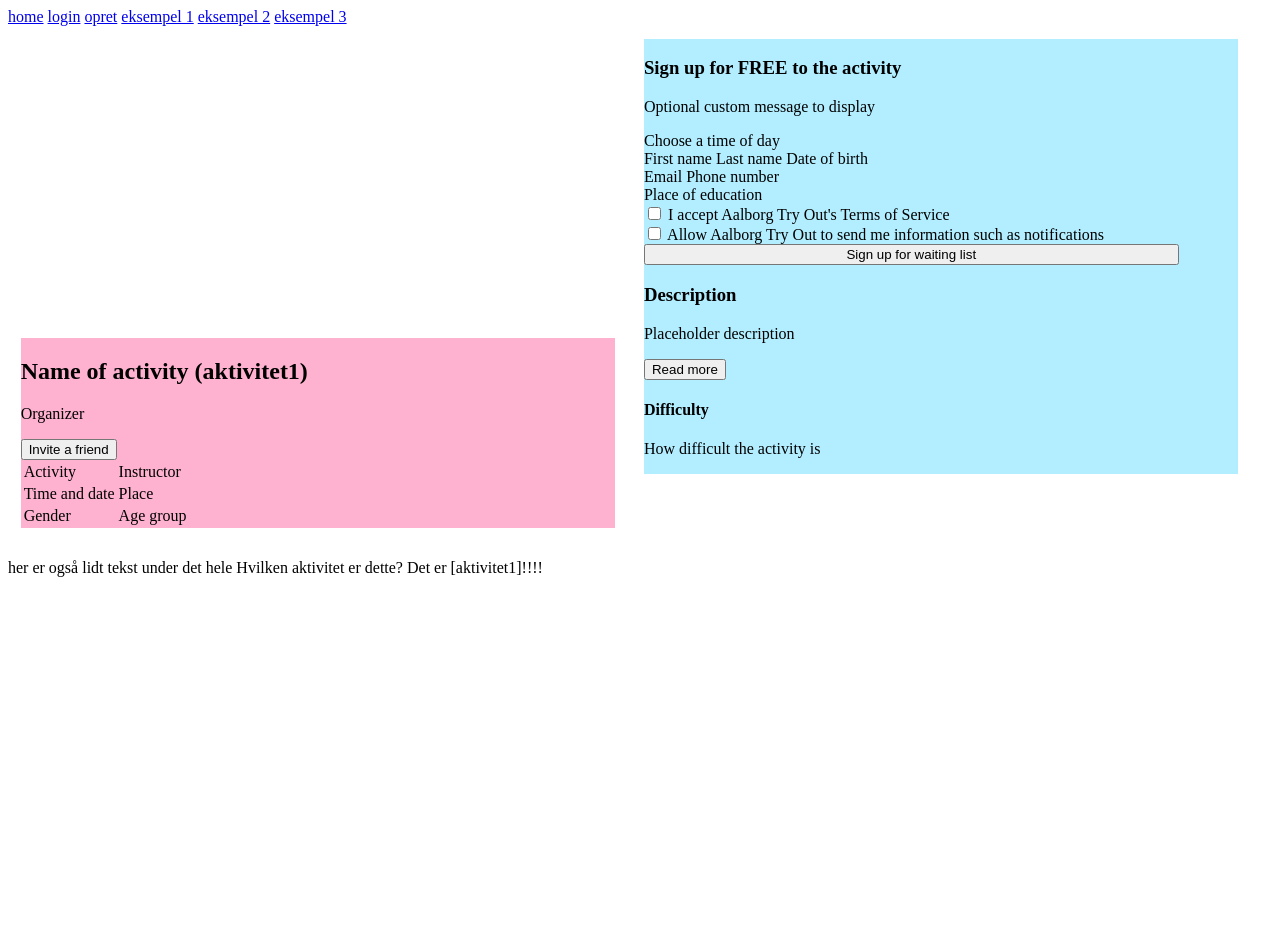
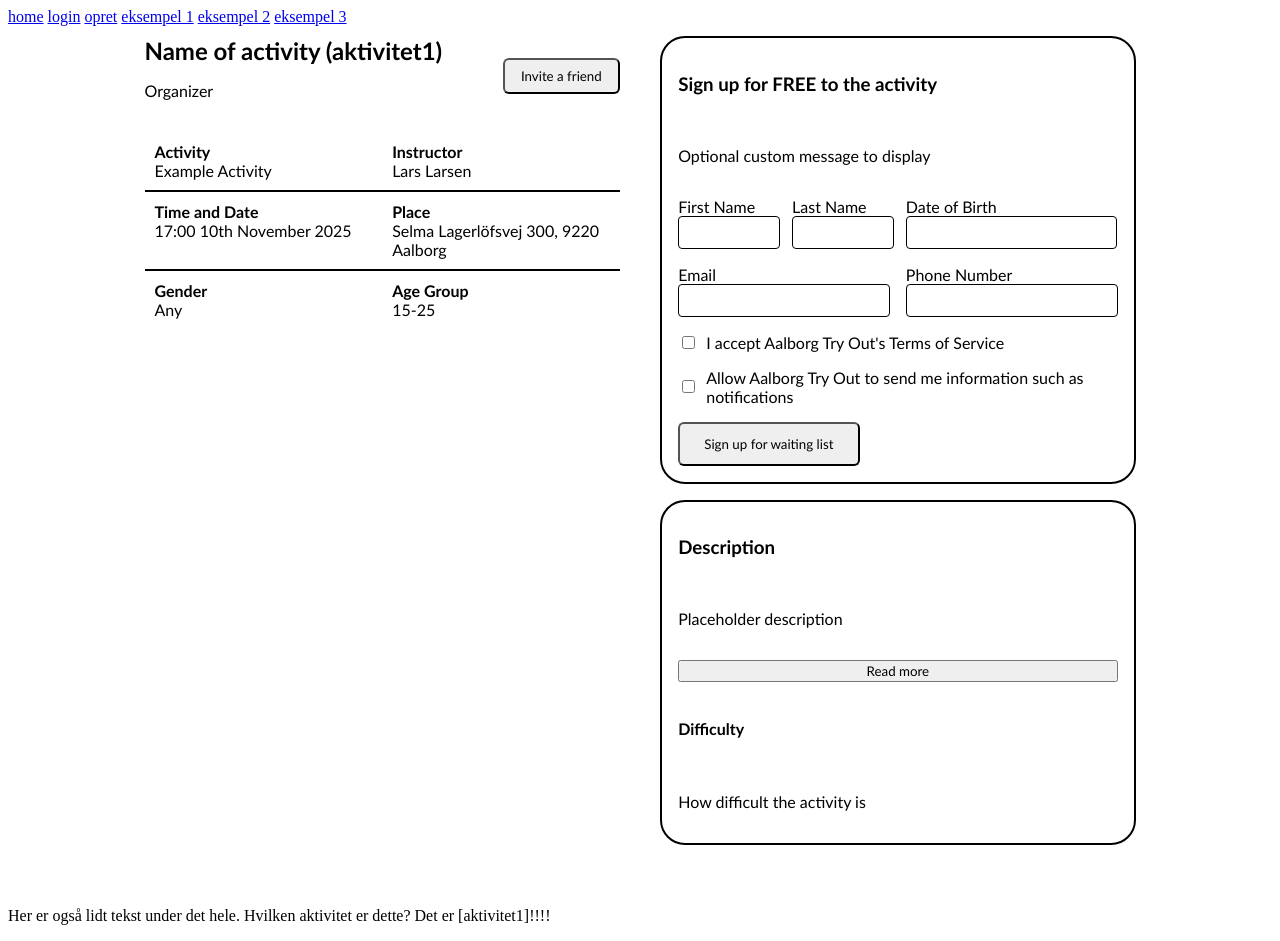
Before and after one commit to FreshLuna/Project-3, a SvelteKit app in the folder Frontendp3/: page /aktivitet1 in a window 1280 px wide. Before the commit the page ends 800 px from the top, so only its background shows below. Built offline with nearby package versions, Linux system fonts and the light colour scheme.

Commit message:
General structure added for activity sign up page
- sign up form using flexbox (use grid instead)
- still missing place of education dropdown

```diff
--- a/Frontendp3/src/routes/[activity]/+page.svelte
+++ b/Frontendp3/src/routes/[activity]/+page.svelte
@@ -4,112 +4,298 @@
 </script>
 
 <!-- <h1>Aalborg Try Out: Activity Test!!! (vi prøver igen)</h1> -->
+<div class="container">
 
-<div class="leftSide">
+    <!-- Left half: Activity info -->
+    <div class="halfPageBox">
         <div class="nameOrganizerInviteBox">
-        <!-- name above organizer on left half, button on right half -->
+            <!-- Left: Name + Organizer -->
             <div class="noiRightBox">
                 <h2>Name of activity ({$page.params.activity})</h2>
                 <p>Organizer</p>
             </div>
+
+            <!-- Right: Invite button -->
             <div class="noiLeftBox">
                 <button>Invite a friend</button>
             </div>
         </div>
 
-    <div class="infoTable">
+        <div class="activityInfoTable">
             <table>
                 <tbody>
                     <tr>
-                    <!-- what and who -->
-                    <td>Activity</td>
-                    <td>Instructor</td>
+                        <td>
+                            <b>Activity</b><br>
+                            Example Activity
+                        </td>
+                        <td>
+                            <b>Instructor</b><br>
+                            Lars Larsen
+                        </td>
                     </tr>
                     <tr>
-                    <!-- when and where -->
-                    <td>Time and date</td>
-                    <td>Place</td>
+                        <td>
+                            <b>Time and Date</b><br>
+                            17:00 10th November 2025
+                        </td>
+                        <td>
+                            <b>Place</b><br>
+                            Selma Lagerlöfsvej 300, 9220 Aalborg
+                        </td>
                     </tr>
                     <tr>
-                    <!-- for who -->
-                    <td>Gender</td>
-                    <td>Age group</td>
+                        <td>
+                            <b>Gender</b><br>
+                            Any
+                        </td>
+                        <td>
+                            <b>Age Group</b><br>
+                            15-25
+                        </td>
                     </tr>
                 </tbody>
             </table>
         </div>
     </div>
 
-<div class="rightSide">
-    <div class="signUpForm">
-        <h3>Sign up for <b>FREE</b> to the activity</h3>
+    <!-- Right half: Sign-up & description -->
+    <div class="halfPageBox">
+
+        <div class="innerBox">
+            <h3>Sign up for FREE to the activity</h3>
             <p>Optional custom message to display</p>
-        <div>
-            <div>
-                Choose a time of day
+
+            <form class="formLayout">
+
+                <!-- Row 1: two quarter-width + one half-width inputs -->
+                <div class="formRowNameDOB">
+                    <div class="formField quarter">
+                        <label for="firstName">First Name</label>
+                        <input type="text" id="firstName" name="firstName">
                     </div>
-            <div>
-                First name
-                Last name
-                Date of birth
+
+                    <div class="formField quarter">
+                        <label for="lastName">Last Name</label>
+                        <input type="text" id="lastName" name="lastName">
                     </div>
-            <div>
-                Email
-                Phone number
-            </div>
-            <div>
-                Place of education
+
+                    <div class="formField half">
+                        <label for="dateOfBirth">Date of Birth</label>
+                        <input type="text" id="dateOfBirth" name="dateOfBirth">
                     </div>
                 </div>
-        <div>
-            <input
-                type="checkbox"
-                class="tosAccept"
-                name="tosAccept">
+
+                <!-- Row 2: two half-width inputs -->
+                <div class="formRowEmailPN">
+                    <div class="formField half">
+                        <label for="email">Email</label>
+                        <input type="text" id="email" name="email" required>
+                    </div>
+
+                    <div class="formField half">
+                        <label for="phoneNumber">Phone Number</label>
+                        <input type="text" id="phoneNumber" name="phoneNumber" required>
+                    </div>
+                </div>
+
+                <!-- Checkboxes -->
+                <div class="checkboxRow">
+                    <input type="checkbox" id="tosAccept" name="tosAccept" />
                     <label for="tosAccept">I accept Aalborg Try Out's Terms of Service</label>
                 </div>
-        <div>
-            <input
-                type="checkbox"
-                class="infoSendAccept"
-                name="infoSendAccept">
+
+                <div class="checkboxRow">
+                    <input type="checkbox" id="infoSendAccept" name="infoSendAccept" />
                     <label for="infoSendAccept">Allow Aalborg Try Out to send me information such as notifications</label>
                 </div>
-        <button class="signUpButton">Sign up for waiting list</button>
+
+                <button type="submit" class="signUpButton">Sign up for waiting list</button>
+            </form>
         </div>
-    <div class="description">
+
+        <div class="innerBox">
             <h3>Description</h3>
             <p>Placeholder description</p>
             <button>Read more</button>
+
             <h4>Difficulty</h4>
             <p>How difficult the activity is</p>
         </div>
+
+    </div>
 </div>
 
-<br/><br/>
+<br><br>
 
-her er også lidt tekst under det hele
+<p>Her er også lidt tekst under det hele. Hvilken aktivitet er dette? Det er [{$page.params.activity}]!!!!</p>
 
-Hvilken aktivitet er dette? Det er [{$page.params.activity}]!!!! <!-- aktivitet1, aktivitet2, aktivitet3 -->
+<style>
+    /* General container */
+    .container {
+        display: flex;
+        gap: 2%;
+        margin-left: 10%;
+        margin-right: 10%;
+        font-family: 'Trebuchet MS'
+    }
 
-<style> /* change to global stylesheet **later** */
-    .leftSide {
-        background-color: rgba(255, 0, 100, 0.3);
-        width: 47%;
-        margin: 1%;
-        position: relative;
-        display: inline-block;
+    .halfPageBox {
+        flex: 1;
+        padding: 1%;
+        border-radius: 25px;
+        display: flex;
+        flex-direction: column;
+        gap: 1rem;
     }
-    .rightSide {
-        background-color: rgba(0, 200, 255, 0.3);
-        width: 47%;
-        margin: 1%;
-        position: relative;
-        display: inline-block;
+
+    /* Invite & name box */
+    .nameOrganizerInviteBox {
+        display: flex;
+        justify-content: space-between;
+        align-items: center;
+        gap: 1rem;
     }
+
+    .noiRightBox h2 {
+        margin: 0;
+    }
+
+    .noiLeftBox button {
+        padding: 0.5rem 1rem;
+        border-radius: 6px;
+        cursor: pointer;
+    }
+
+    /* Table styles */
+    .activityInfoTable table {
+        width: 100%;
+        border-collapse: collapse;
+        table-layout: fixed;
+    }
+
+    .activityInfoTable td {
+        padding: 10px;
+        vertical-align: top;
+    }
+
+    .activityInfoTable tr {
+        border-bottom: 2px solid black;
+    }
+
+    .activityInfoTable tr:last-child {
+        border-bottom: none;
+    }
+
+    /* Inner box (description & form container) */
+    .innerBox {
+        border-radius: 25px;
+        border: 2px solid black;
+        padding: 1rem;
+        display: flex;
+        flex-direction: column;
+        gap: 1rem;
+    }
+
+    /* Form layout */
+    .formLayout {
+        display: flex;
+        flex-direction: column;
+        gap: 1rem;
+        width: 100%;
+    }
+
+    .formRowNameDOB {
+        display: flex;
+        flex-wrap: wrap;
+        /* flex-shrink: 0; */
+        /* gap: 1rem; */
+        justify-content: space-between;
+    }
+
+    .formRowEmailPN {
+        display: flex;
+        flex-wrap: wrap;
+        /* gap: 1rem; */
+        justify-content: space-between;
+    }
+
+    .formField {
+        display: flex;
+        flex-direction: column;
+        flex: 1;
+    }
+
+    .formField input,
+    .formField select {
+        padding: 0.5rem;
+        border: 1px solid black;
+        border-radius: 4px;
+        box-sizing: border-box;
+        min-width: 0;
+    }
+
+    /* Width classes */
+    .formField.half {
+        /* flex: 1 2;
+        width: 50%; */
+        /* flex: 0 0 50%; */
+
+        min-width: 0;
+        /* flex: 2; */
+
+        /* flex: 0 0 calc(50% - 1rem); */
+        flex: 0 0 calc((100% - 1rem) / 2);
+    }
+
+    .formField.quarter {
+        /* flex: 1 1 2;
+        width: 50%;
+        flex-shrink: 0; */
+        /* flex: 0 0 25%; */
+
+        min-width: 0;
+        /* flex: 1; */
+
+        /* flex: 0 0 calc(25% - 0.5rem); */
+        flex: 0 0 calc((100% - 2rem) / 4);
+    }
+
+    /* Checkbox rows */
+    .checkboxRow {
+        display: flex;
+        align-items: center;
+        gap: 0.5rem;
+    }
+
+    /* Sign-up button */
     .signUpButton {
-        width: 90%;
-        height: 20%;
-        text-align: center;
+        padding: 0.75rem 1.5rem;
+        border-radius: 6px;
+        cursor: pointer;
+        align-self: flex-start;
     }
+
+    /* Responsive adjustments */
+    @media (max-width: 800px) {
+        .container {
+            flex-direction: column;
+        }
+
+        .formRow {
+            flex-direction: column;
+        }
+
+        .formField.half,
+        .formField.quarter {
+            flex: 1 1 100%;
+        }
+    }
+
+    button {
+        font-family: 'Trebuchet MS'
+    }
+
+    /* REPLACE ALMOST ALL FLEX WITH GRID BECAUSE FLEX BAD */
+    /* remember media queries */
 </style>
```
Lines whose indentation alone changed are shown as unchanged.
